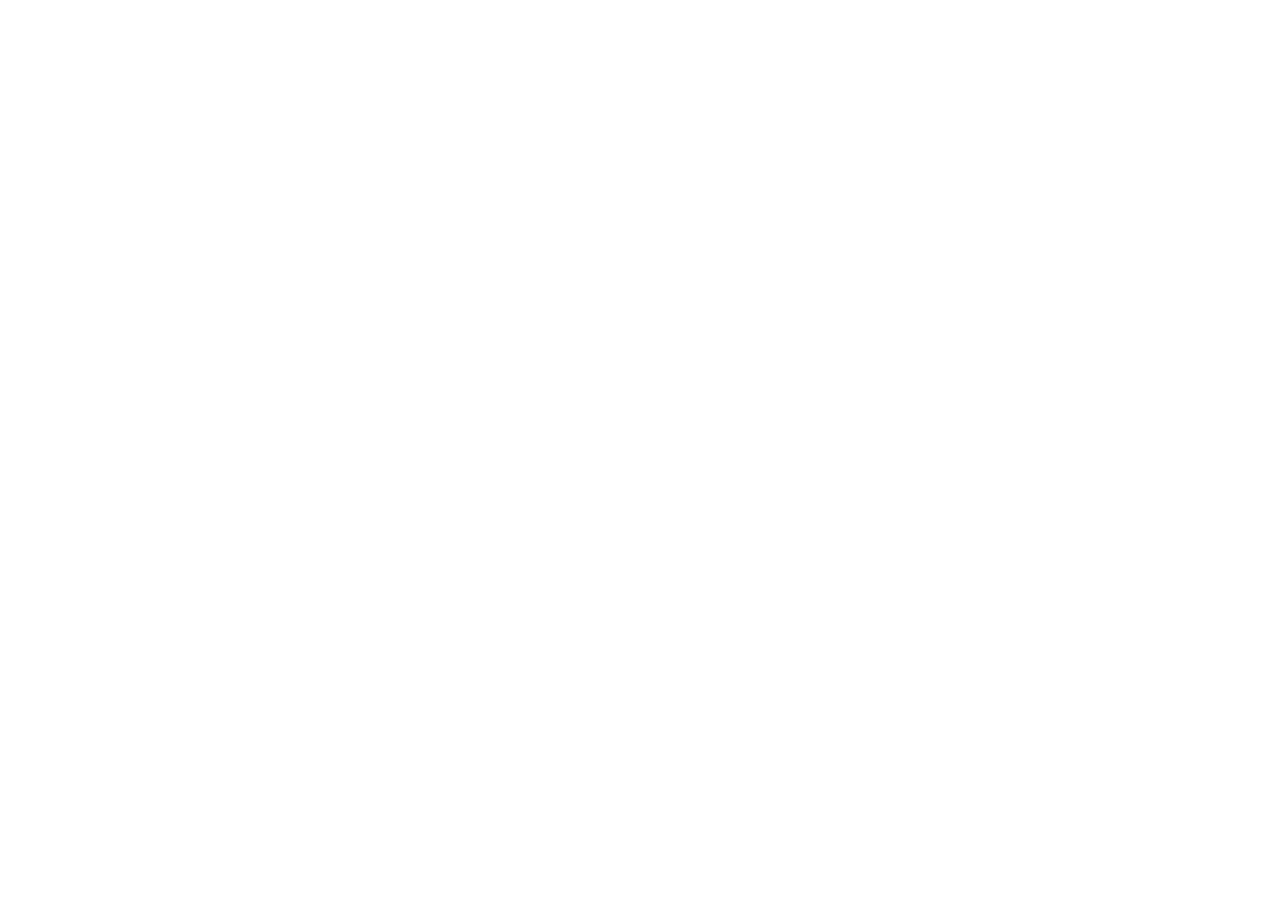
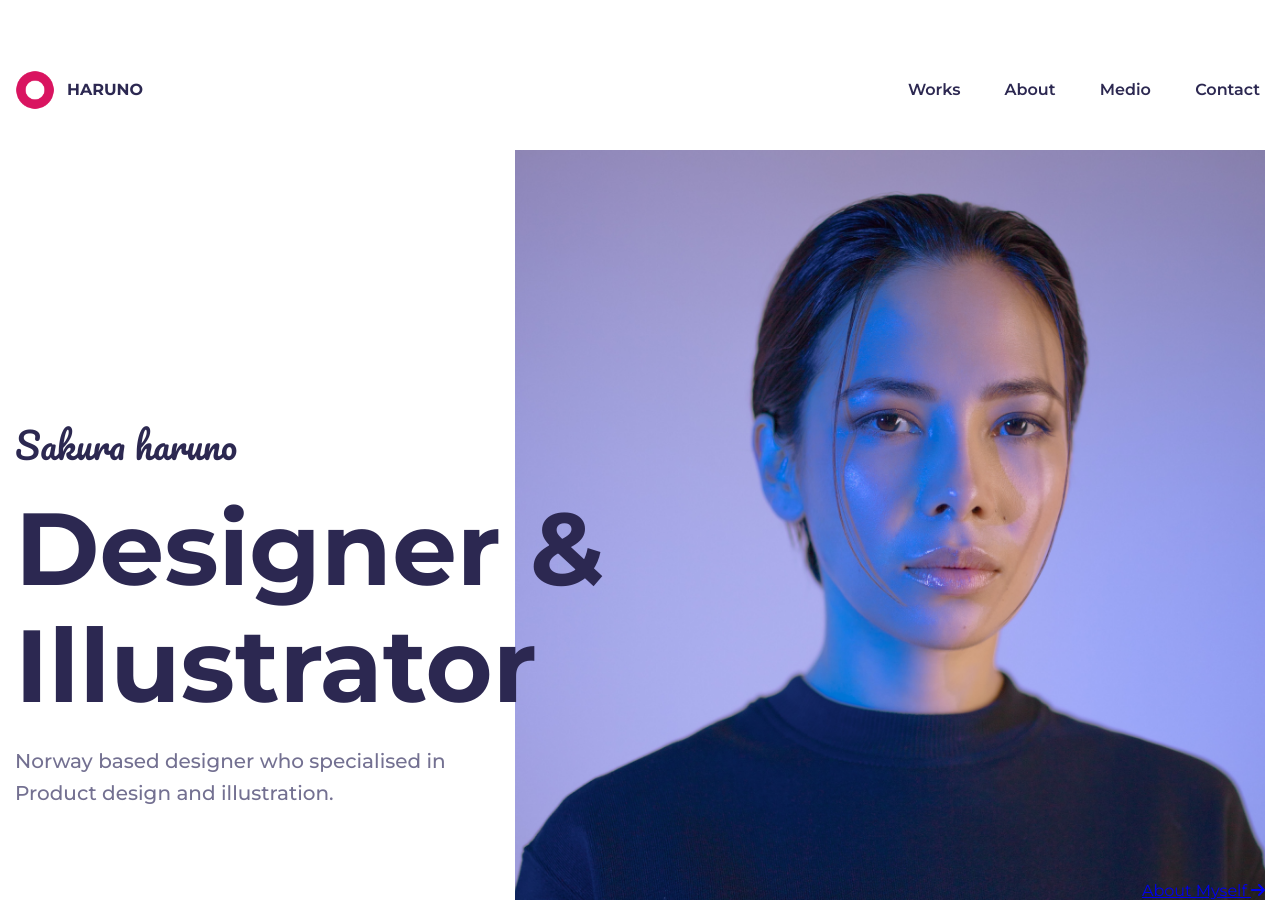
Before and after one commit to MikeeRomeo/perplex_casus, a plain HTML site: page index.html in a window 1280 px wide. Before the commit the page ends 800 px from the top, so only its background shows below. Drawn offline with Linux system fonts and the light colour scheme.

Commit message:
header and nav styling

```diff
--- a/index.html
+++ b/index.html
@@ -6,10 +6,45 @@
     <script src="https://kit.fontawesome.com/df69b4e817.js" crossorigin="anonymous"></script>
     <link rel="preconnect" href="https://fonts.googleapis.com">
     <link rel="preconnect" href="https://fonts.gstatic.com" crossorigin>
-    <link href="https://fonts.googleapis.com/css2?family=Montserrat:wght@300;400;600;700&display=swap" rel="stylesheet">
+    <link href="https://fonts.googleapis.com/css2?family=Montserrat:wght@400;500;600;700&family=Pacifico&display=swap" rel="stylesheet">
     <link rel="stylesheet" href="scss/main.css">
     <title>Sakura Haruno</title>
 </head>
+
 <body>
+<div class="container">
+    <section class="container__row navbar">
+        <div id="logo">
+            <img src="assets/logo_temp.png" alt="Haruno logo icoon">
+            <h2>Haruno</h2>
+        </div>
+        <nav class="nav" role="navigation">
+            <a class="nav__link" href="#works">Works</a>
+            <a class="nav__link" href="#about">About</a>
+            <a class="nav__link" href="#media">Medio</a>
+            <a class="nav__link" href="#contact">Contact</a>
+        </nav>
+    </section>
+
+    <header class="banner" role="banner">
+        <div class="banner__description">
+            <h1 class="banner__title pacifico">Sakura haruno</h1>
+            <div class="banner__title-tags">
+                <h2>Designer & <br>Illustrator</h2>
+<!--                <img src="assets/images/fakurian-design-CN2FEPXERRI-unsplash.jpg" alt="Text effect masker">-->
+            </div>
+            <p class="banner__text">
+                Norway based designer who specialised in Product design and illustration.
+            </p>
+        </div>
+        <div class="banner__image">
+            <div class="square-image">
+            <img class="square-image__content" src="assets/images/sakura_haruno.jpg" alt="Portrait foto Sakura">
+            <a class="square-image__button" href="#about">About Myself <i class="fas fa-arrow-right"></i></a>
+            </div>
+        </div>
+    </header>
+
+</div>
 </body>
 </html>
--- a/scss/abstracts/_variables.scss
+++ b/scss/abstracts/_variables.scss
@@ -4,8 +4,11 @@ $font-size-base: 0.9rem;
 $line-height-base: 1.6;
 
 // Layout
-$side-padding:16px;
+$side-padding:15px;
 
 // Colors
 $bg-gradient-start: #fef8f9;
 $bg-gradient-end: #fbfbfb;
+$dark-blue: #2c2851;
+$light-blue: #737091;
+$pink: #efa8a8;
--- a/scss/base/_fonts.scss
+++ b/scss/base/_fonts.scss
@@ -1,3 +1,8 @@
 body{
   font-family: 'Montserrat', sans-serif;
 }
+
+.pacifico{
+  font-family: 'Pacifico', cursive;
+  font-weight: 400;
+}
--- a/scss/base/_typography.scss
+++ b/scss/base/_typography.scss
@@ -1,8 +1,13 @@
 p{
   font-size: 14px;
-  font-weight: normal;
-  line-height: 1.21;
+  font-weight: 500;
+  line-height: 1.6;
   margin-bottom: 0;
+  color: $light-blue;
 
   b{ font-weight: bold }
 }
+
+h1, h2, h3, h4{
+  color: $dark-blue;
+}
--- a/scss/components/_navbar.scss
+++ b/scss/components/_navbar.scss
@@ -1,3 +1,39 @@
+.navbar{
+  padding-top: 70px;
+  padding-bottom: 40px;
+  align-items: center;
+}
+
+#logo{
+  display: flex;
+  align-items: center;
+
+  img{
+    max-width: 40px;
+  }
+
+  h2{
+    font-size: 16px;
+    text-transform: uppercase;
+    font-weight: 700;
+    margin: 0 12px;
+  }
+}
+
 .nav{
+  margin-left: auto;
 
+  &__link{
+    color: $dark-blue;
+    font-size: 16px;
+    text-decoration: none;
+    font-weight: 600;
+    margin-left: 30px;
+    padding: 5px;
+    transition: color 0.15s ease-in-out;
+
+    &:hover, &:active{
+      color: $pink;
+    }
+  }
 }
--- /dev/null
+++ b/scss/components/_square-image.scss
@@ -0,0 +1,22 @@
+.square-image{
+  position: relative;
+
+  &__content{
+    position: absolute;
+    width: 100%;
+    height: 100%;
+    object-fit: cover;
+  }
+
+  &__button{
+    position: absolute;
+    right: 0;
+    bottom: 0;
+  }
+
+  &::after {
+    content: "";
+    display: block;
+    padding-bottom: 100%;
+  }
+}
--- a/scss/layout/_grid.scss
+++ b/scss/layout/_grid.scss
@@ -4,7 +4,7 @@ $grid__bp-sm: 576;
 $grid__bp-md: 768;
 $grid__bp-lg: 992;
 $grid__bp-xl: 1200;
-$grid__max: 1640;
+$grid__max: 1400;
 $grid__cols: 12;
 
 $map-grid-props: (
--- a/scss/layout/_header.scss
+++ b/scss/layout/_header.scss
@@ -1,3 +1,53 @@
-header{
+.banner{
+  position: relative;
 
+  &__description{
+    display: flex;
+    flex-direction: column;
+    justify-content: center;
+
+    // media querie hier
+    width: 40%;
+    position: absolute;
+    z-index: 5;
+    margin-top: 50%;
+    top: -50%;
+  }
+
+  &__title{
+    font-size: 36px;
+  }
+
+  &__title-tags{
+    width: 100vw;
+    max-width: 1400px;
+
+    h2{
+
+      // media querie hier
+      font-size: 8vw;
+      font-weight: 700;
+      margin: 0;
+    }
+
+    img{
+      position: absolute;
+      top: 0;
+      left: 0;
+      width: 100%;
+      mix-blend-mode: lighten;
+    }
+  }
+
+  &__text{
+    font-size: 20px;
+  }
+
+  &__image{
+    width: 60%;
+    margin-left: auto;
+    img{
+      width: 100%;
+    }
+  }
 }
--- a/scss/main.scss
+++ b/scss/main.scss
@@ -25,7 +25,8 @@
 @import
 'components/buttons',
 'components/banner',
-'components/navbar';
+'components/navbar',
+'components/square-image';
 
 @import
 'pages/home';
```
Also changed, not shown: assets/images/sakura_haruno.jpg (added), scss/main.css, 2 other files.
